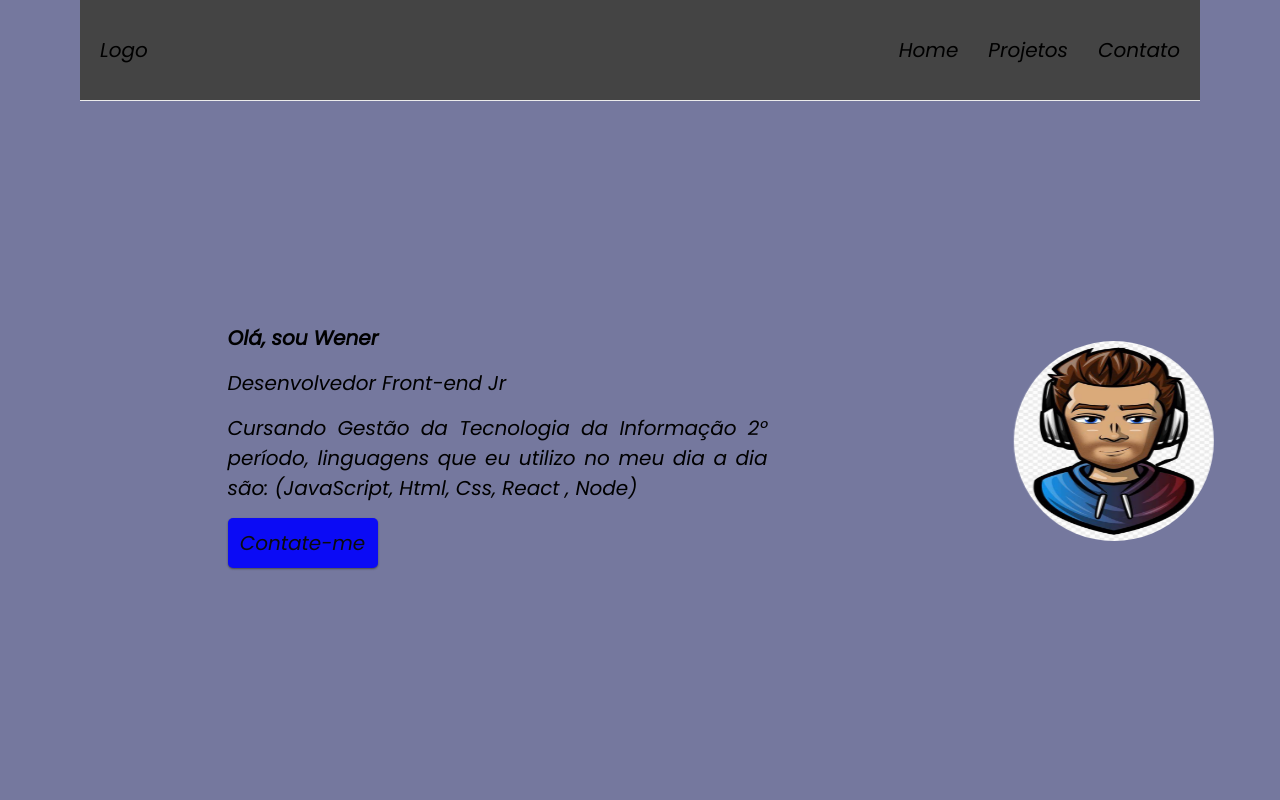
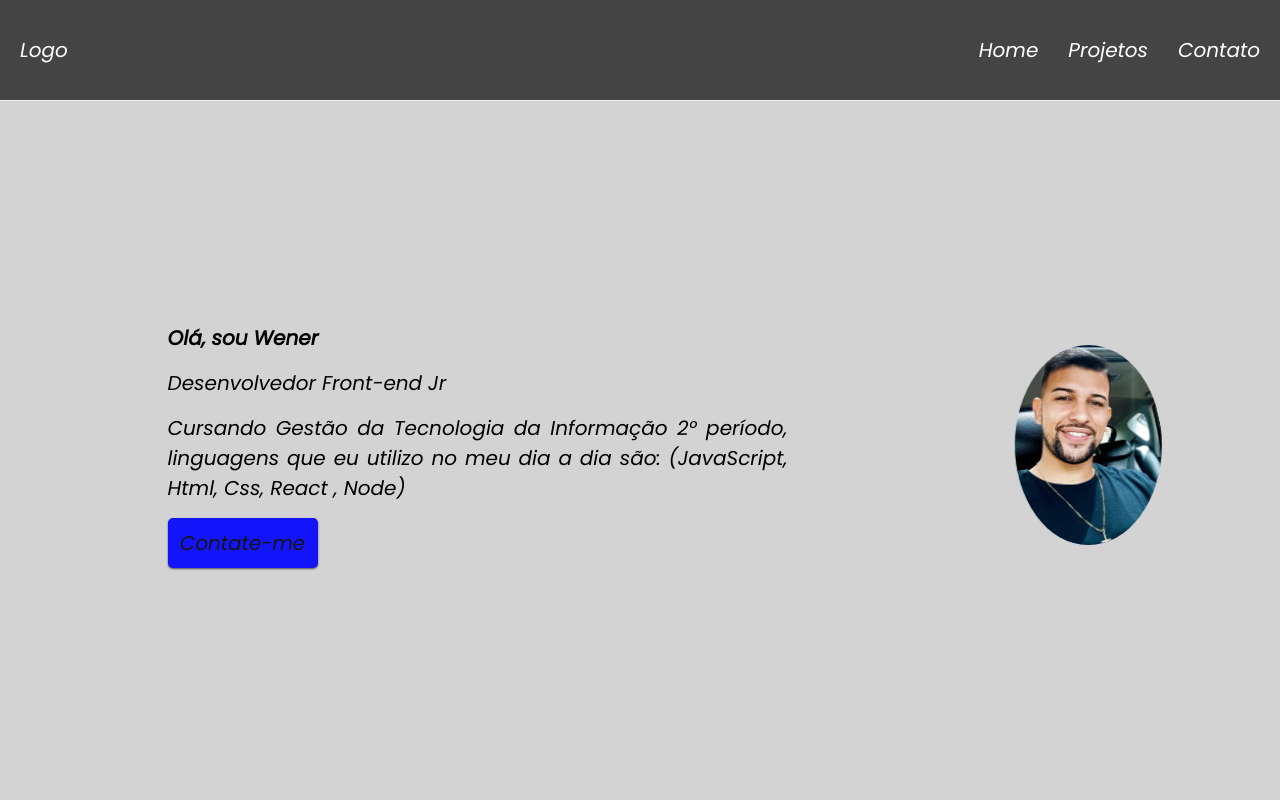
Before and after one commit to WenerRodrigo/portfolioWener, a plain HTML site: page index.html in a window 1280 px wide. Shown: the top 800 px of the page. Drawn offline with nearby package versions, Linux system fonts and the light colour scheme.

Commit message:
alteração

```diff
--- a/index.html
+++ b/index.html
@@ -42,7 +42,7 @@
             </button>
         </div>
         <div class="home-img">
-            <img src="./img/avatar.png" alt="Foto de perfil">
+            <img src="./img/perfill.jpg" alt="Foto de perfil">
         </div>
     </section>
     <!-- PROJECTS-->
@@ -97,6 +97,7 @@
             <button>Enviar</button>
         </form>
     </section>
+
     <footer>
         copyrigth @ 2022 Wener Rodrigo. Todos os direitos reservados
     </footer>
--- a/style.css
+++ b/style.css
@@ -16,7 +16,7 @@ html {
 }
 
 body {
-    background-color: rgba(27, 32, 95, 0.603);
+    background-color: #d3d3d3;
     display: flex;
     justify-content: center;
 }
@@ -30,7 +30,7 @@ body::-webkit-scrollbar-thumb {
 }
 
 main {
-    width: 1120px;
+    width: 100%;
 }
 
 /* HEADER*/
@@ -44,9 +44,9 @@ header {
     position: fixed;
     top: 0;
     z-index: 999;
-    background-color: #444;
+    background-color: #444444;
     box-shadow: 0 1px 0 #ececec;
-    max-width: 1120px;
+    color: #ffffff;
     width: 100%;
 }
 
@@ -58,7 +58,7 @@ header {
 a {
     cursor: pointer;
     text-decoration: none;
-    color: black;
+    color: #fff;
     font-size: 20px;
 }
 
@@ -85,7 +85,7 @@ section#home {
     width: 150px;
     padding: 10px;
     background-color: blue;
-    color: rgb(109, 102, 102);
+    color: white;
     font-size: 18px;
     cursor: pointer;
     opacity: 0.9;
@@ -102,7 +102,7 @@ section#home {
 
 .home-img {
     width: 30px;
-    display: felx;
+    display: flex;
     align-items: center;
     justify-content: center;
 }
@@ -147,7 +147,7 @@ section#projects {
 }
 
 .project-info {
-    /*width: 50%;*/
+    width: 50%;
     display: flex;
     flex-direction: column;
     text-align: start;
@@ -187,7 +187,7 @@ section#projects {
     gap: 30px;
 }
 
-#contact {
+#contact form{
     display: flex;
     flex-direction: column;
     gap: 10px;
```
Also changed, not shown: img/avatar.png (deleted), img/perfill.jpg (added).
